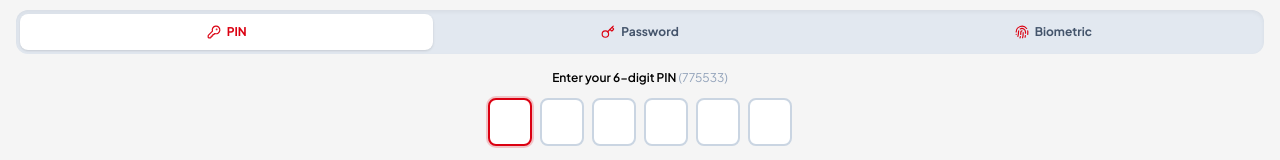
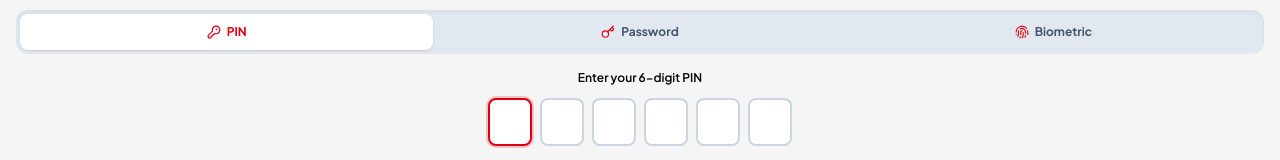
Before and after one commit to dheenadheena0709-web/bankappdone, a React (Vite) app: page /login in a window 1280 px wide. Shown: the part 168-328 px from the top of the page. Built offline with nearby package versions, Linux system fonts and the light colour scheme.

Commit message:
fix(auth): remove hardcoded PIN from login screen
Remove visible hints of the hardcoded PIN from error messages and the UI to improve security and prevent credential exposure.

```diff
--- a/src/screens/Screen05Login.tsx
+++ b/src/screens/Screen05Login.tsx
@@ -45,7 +45,7 @@ export const Screen05Login: React.FC = () => {
           }, 300);
         } else {
           setTimeout(() => {
-            setPinError('Invalid PIN. Please enter 775533');
+            setPinError('Invalid PIN. Please try again.');
             setPin('');
           }, 300);
         }
@@ -66,7 +66,7 @@ export const Screen05Login: React.FC = () => {
     if (password === '775533' || password === '••••••••••••') {
       completeLogin();
     } else {
-      showToast('Incorrect password. Use PIN: 775533');
+      showToast('Incorrect password. Please try again.');
     }
   };
 
@@ -155,7 +155,7 @@ export const Screen05Login: React.FC = () => {
           {activeTab === 'pin' && (
             <div className="flex flex-col items-center">
               <p className="text-xs text-black font-semibold mb-3">
-                Enter your 6-digit PIN <span className="text-slate-400 font-normal">(775533)</span>
+                Enter your 6-digit PIN
               </p>
 
               {/* 6 Digit boxes */}
```
